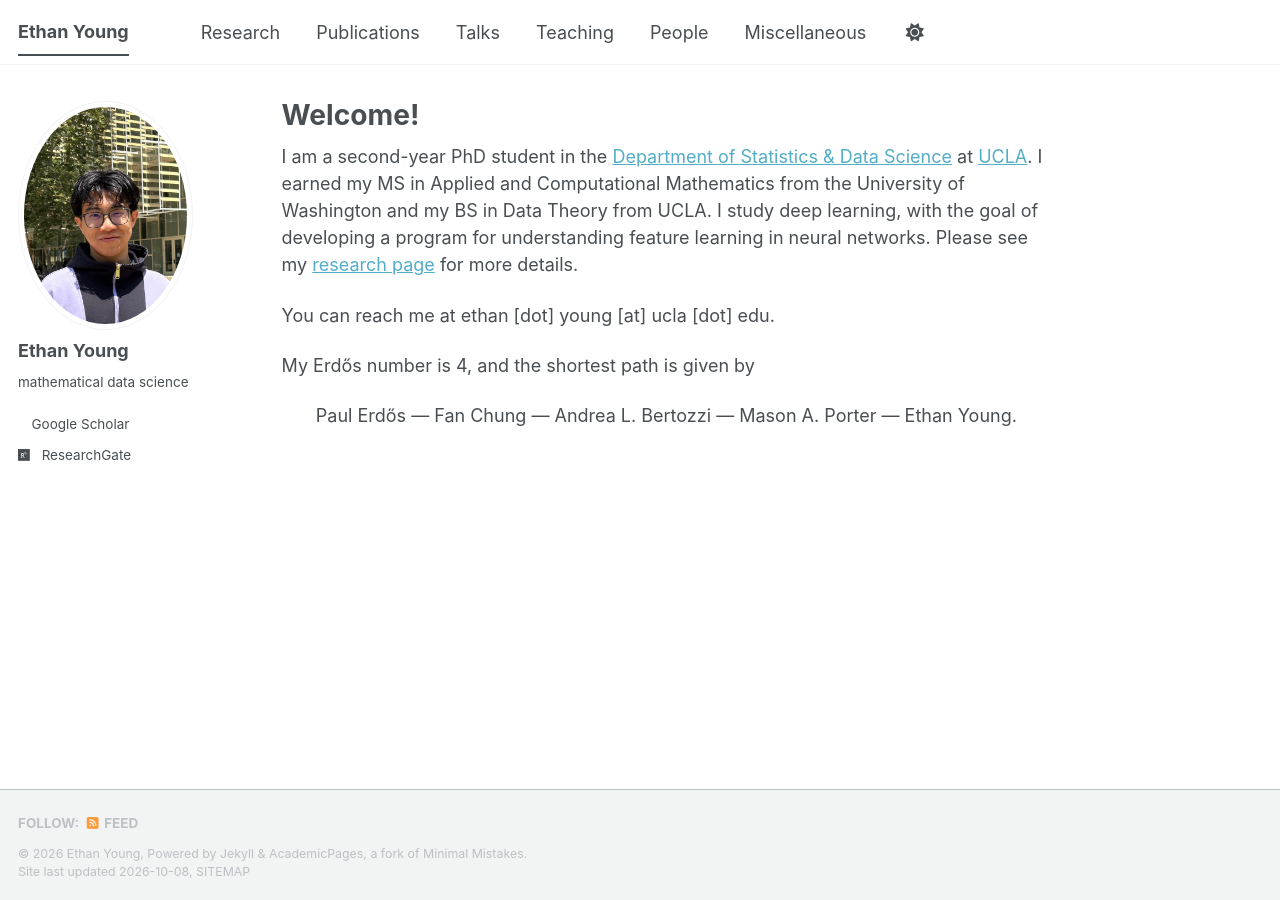
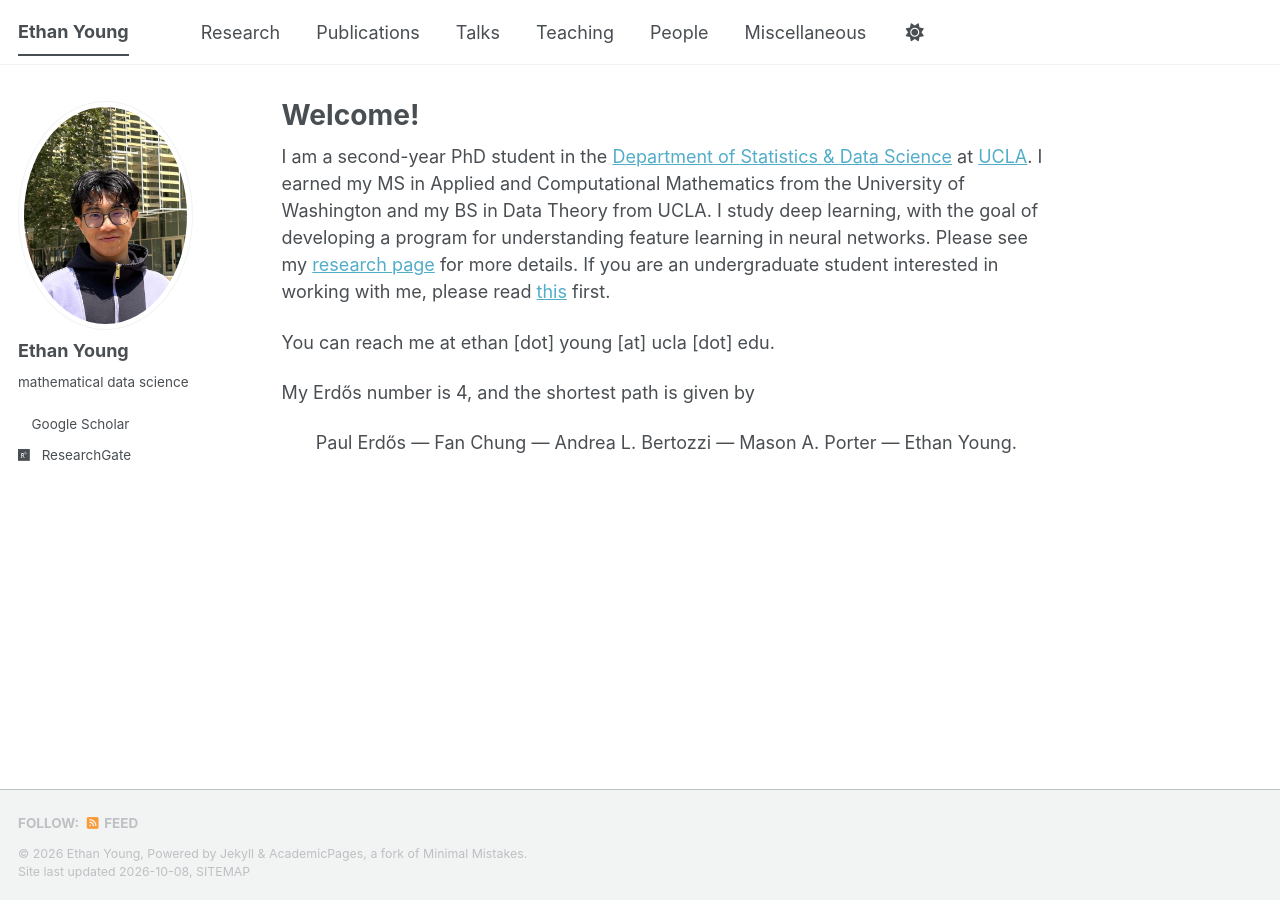
Before and after one commit to ethanjyoung/ethanjyoung.github.io, a Jekyll site: the page built from _pages/about.md, in a window 1280 px wide. Built offline with Jekyll 4.4.1, drawn with Linux system fonts in a browser that asks for light colours; a style sheet for code colours, icons or effects is not loaded.

Commit message:
Update about page with collaboration details
Added information for undergraduate students interested in collaboration.

```diff
--- a/_pages/about.md
+++ b/_pages/about.md
@@ -8,7 +8,7 @@ redirect_from:
   - /about.html
 ---
 
-I am a second-year PhD student in the [Department of Statistics & Data Science](https://statistics.ucla.edu/) at [UCLA](https://www.ucla.edu/). I earned my MS in Applied and Computational Mathematics from the University of Washington and my BS in Data Theory from UCLA. I study deep learning, with the goal of developing a program for understanding feature learning in neural networks. Please see my [research page](https://ethanjyoung.github.io/research/) for more details.
+I am a second-year PhD student in the [Department of Statistics & Data Science](https://statistics.ucla.edu/) at [UCLA](https://www.ucla.edu/). I earned my MS in Applied and Computational Mathematics from the University of Washington and my BS in Data Theory from UCLA. I study deep learning, with the goal of developing a program for understanding feature learning in neural networks. Please see my [research page](https://ethanjyoung.github.io/research/) for more details. If you are an undergraduate student interested in working with me, please read [this](https://ethanjyoung.github.io/people/) first.
 
 You can reach me at ethan \[dot\] young \[at\] ucla \[dot\] edu.
 
```
